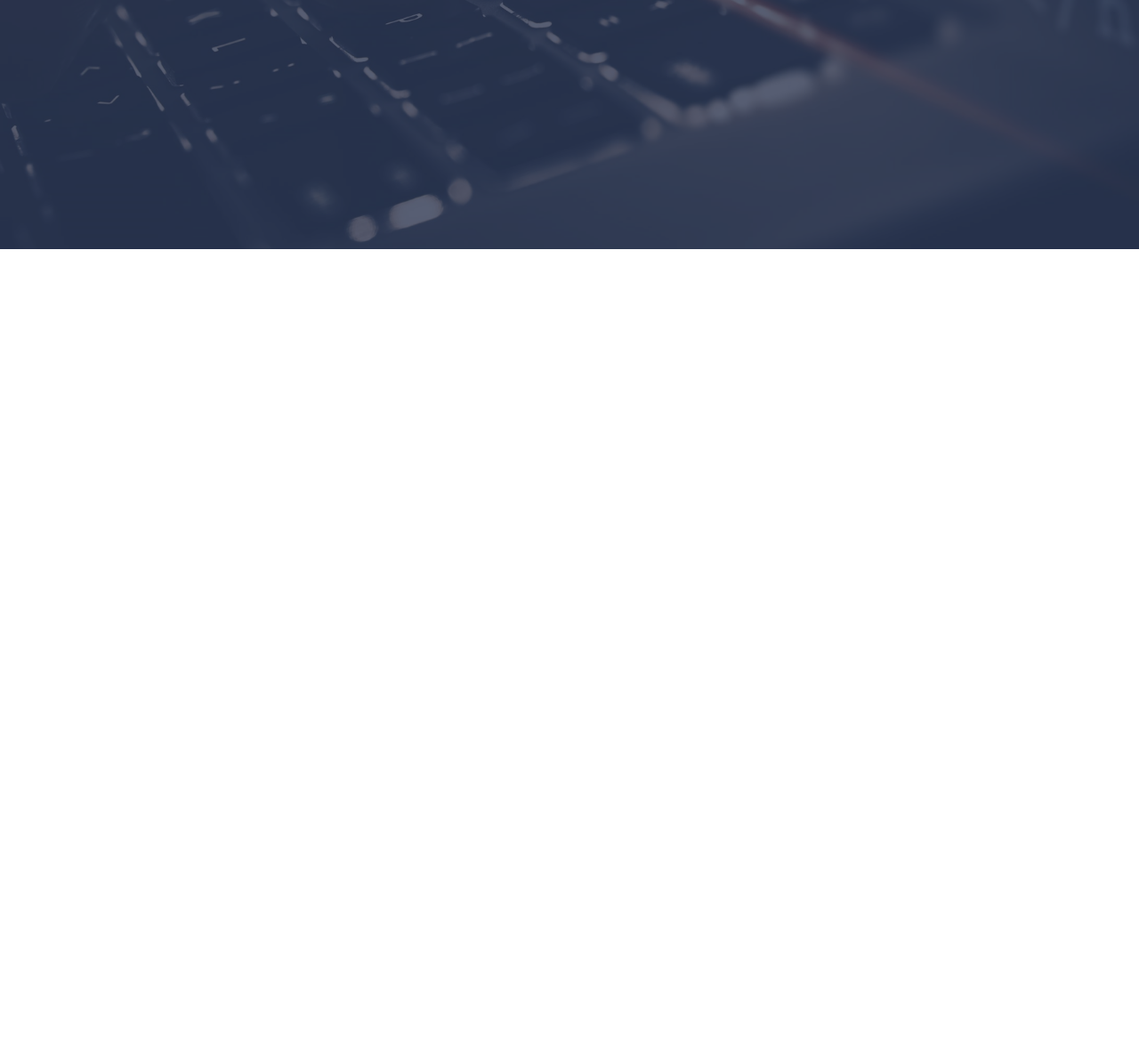
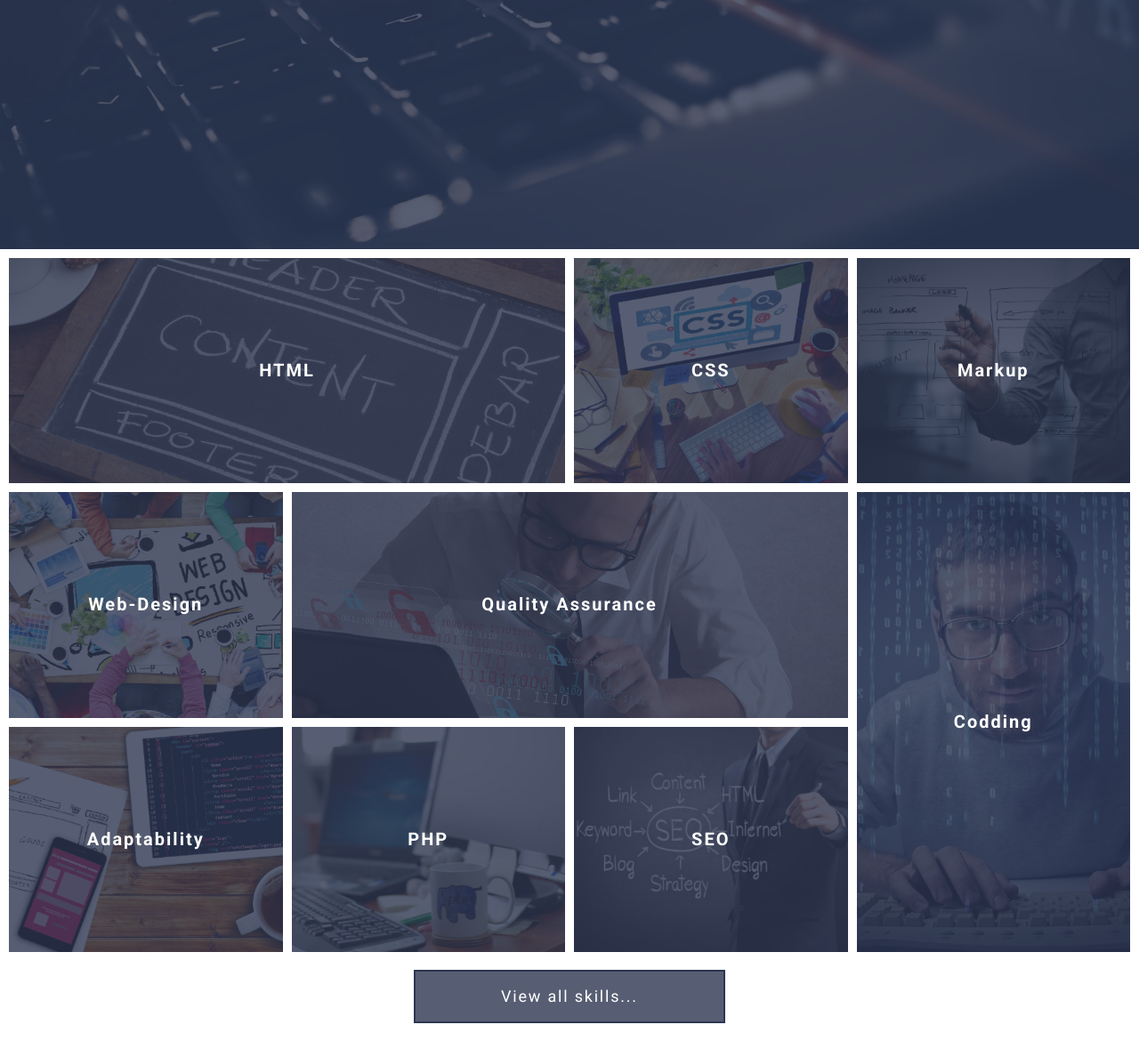
Before and after one commit to FomenkoAndrey/20220521___grid-template-temp, a website: page index.html in a window 1280 px wide. Shown: the part 520-1708 px from the top of the page at 89% size. Before the commit the page ends 800 px from the top, so only its background shows below. Drawn offline with Linux system fonts and the light colour scheme.

Commit message:
верстка и оформление секции skills

```diff
--- a/assets/scss/common/_classes.scss
+++ b/assets/scss/common/_classes.scss
@@ -5,11 +5,7 @@
   display: flex;
   align-items: center;
   justify-content: center;
-  min-width: 250px;
-  height: 60px;
-  border: 2px solid $color-light;
   padding: 0.5em 1em;
-  background-color: rgba($color-light, 0.1);
 
   font-size: 1.125rem;
   letter-spacing: 0.1em;
@@ -21,3 +17,17 @@
     background-color: $color-accent;
   }
 }
+
+.btn--light {
+  min-width: 250px;
+  height: 60px;
+  background-color: rgba($color-light, 0.1);
+  border: 2px solid $color-light;
+}
+
+.btn--primary {
+  min-width: 350px;
+  height: 60px;
+  background-color: rgba($color-primary, 0.8);
+  border: 2px solid $color-primary;
+}
--- a/assets/scss/components/sections/skills/_skill-item.scss
+++ b/assets/scss/components/sections/skills/_skill-item.scss
@@ -0,0 +1,89 @@
+@use "../../../presets" as *;
+@use "../../../mixins" as *;
+
+.skill-item {
+  position: relative;
+  background-color: $color-primary;
+  overflow: hidden;
+
+  &__title {
+    margin: 0;
+    @include abs-position;
+    z-index: 1;
+    font-size: 1.25rem;
+    letter-spacing: 0.1em;
+  }
+
+  &__image {
+    background-position: 50% 50%;
+    background-size: cover;
+    @include abs-position;
+    transition: transform 0.5s;
+  }
+
+  &__overlay {
+    background-color: $color-primary;
+    opacity: 0.8;
+    @include abs-position;
+    transition: opacity 0.5s;
+  }
+
+  &__link {
+    display: flex;
+    justify-content: center;
+    align-items: center;
+    padding: $gap;
+    height: 100%;
+    transition: color 0.5s;
+  }
+
+  &:hover {
+    .skill-item__link {
+      color: $color-accent;
+    }
+
+    .skill-item__image {
+      transform: scale(1.1);
+    }
+
+    .skill-item__overlay {
+      opacity: 0.95;
+    }
+  }
+}
+
+.skill-item:nth-of-type(1) {
+  grid-area: a1;
+}
+
+.skill-item:nth-of-type(2) {
+  grid-area: a2;
+}
+
+.skill-item:nth-of-type(3) {
+  grid-area: a3;
+}
+
+.skill-item:nth-of-type(4) {
+  grid-area: a4;
+}
+
+.skill-item:nth-of-type(5) {
+  grid-area: a5;
+}
+
+.skill-item:nth-of-type(6) {
+  grid-area: a6;
+}
+
+.skill-item:nth-of-type(7) {
+  grid-area: a7;
+}
+
+.skill-item:nth-of-type(8) {
+  grid-area: a8;
+}
+
+.skill-item:nth-of-type(9) {
+  grid-area: a9;
+}
--- a/assets/scss/components/sections/skills/_skills.scss
+++ b/assets/scss/components/sections/skills/_skills.scss
@@ -0,0 +1,23 @@
+@use "../../../presets" as *;
+@use "../../../mixins" as *;
+
+$local-gap: calc(40px / 3);
+
+.skills {
+  padding: $gap-sm;
+
+  &__container {
+    display: grid;
+    gap: $gap-sm;
+    grid-template-columns: repeat(4, 1fr);
+    grid-template-areas: "a1 a1 a2 a3" "a4 a5 a5 a6" "a7 a8 a9 a6";
+    grid-auto-rows: calc(33.33vh - #{$local-gap});
+  }
+
+  &__actions {
+    display: flex;
+    justify-content: center;
+    margin-top: $gap;
+    margin-bottom: $gap-lg;
+  }
+}
--- a/index.html
+++ b/index.html
@@ -61,7 +61,77 @@
 </header>
 
 <main class="main">
-  <!--  <section></section>-->
+  <section class="skills">
+    <!-- <h2></h2> пропустили -->
+    <div class="skills__container">
+      <article class="skill-item">
+        <h3 class="skill-item__title">
+          <a class="skill-item__link" href="">HTML</a>
+        </h3>
+        <div class="skill-item__image" style="background-image: url(assets/img/img-html.png);"></div>
+        <div class="skill-item__overlay"></div>
+      </article>
+      <article class="skill-item">
+        <h3 class="skill-item__title">
+          <a class="skill-item__link" href="">CSS</a>
+        </h3>
+        <div class="skill-item__image" style="background-image: url(assets/img/img-css.png);"></div>
+        <div class="skill-item__overlay"></div>
+      </article>
+      <article class="skill-item">
+        <h3 class="skill-item__title">
+          <a class="skill-item__link" href="">Markup</a>
+        </h3>
+        <div class="skill-item__image" style="background-image: url(assets/img/img-markup.png);"></div>
+        <div class="skill-item__overlay"></div>
+      </article>
+      <article class="skill-item">
+        <h3 class="skill-item__title">
+          <a class="skill-item__link" href="">Web-Design</a>
+        </h3>
+        <div class="skill-item__image" style="background-image: url(assets/img/img-webdesign.png);"></div>
+        <div class="skill-item__overlay"></div>
+      </article>
+      <article class="skill-item">
+        <h3 class="skill-item__title">
+          <a class="skill-item__link" href="">Quality Assurance</a>
+        </h3>
+        <div class="skill-item__image" style="background-image: url(assets/img/img-qa.png);"></div>
+        <div class="skill-item__overlay"></div>
+      </article>
+      <article class="skill-item">
+        <h3 class="skill-item__title">
+          <a class="skill-item__link" href="">Codding</a>
+        </h3>
+        <div class="skill-item__image" style="background-image: url(assets/img/img-codding.png);"></div>
+        <div class="skill-item__overlay"></div>
+      </article>
+      <article class="skill-item">
+        <h3 class="skill-item__title">
+          <a class="skill-item__link" href="">Adaptability</a>
+        </h3>
+        <div class="skill-item__image" style="background-image: url(assets/img/img-adaptability.png);"></div>
+        <div class="skill-item__overlay"></div>
+      </article>
+      <article class="skill-item">
+        <h3 class="skill-item__title">
+          <a class="skill-item__link" href="">PHP</a>
+        </h3>
+        <div class="skill-item__image" style="background-image: url(assets/img/img-php.png);"></div>
+        <div class="skill-item__overlay"></div>
+      </article>
+      <article class="skill-item">
+        <h3 class="skill-item__title">
+          <a class="skill-item__link" href="">SEO</a>
+        </h3>
+        <div class="skill-item__image" style="background-image: url(assets/img/img-seo.png);"></div>
+        <div class="skill-item__overlay"></div>
+      </article>
+    </div>
+    <div class="skills__actions">
+      <a class="btn btn--primary" href="">View all skills...</a>
+    </div>
+  </section>
   <!--  <section></section>-->
   <!--  <section></section>-->
   <!--  <section></section>-->
```
Also changed, not shown: assets/css/style.css.
